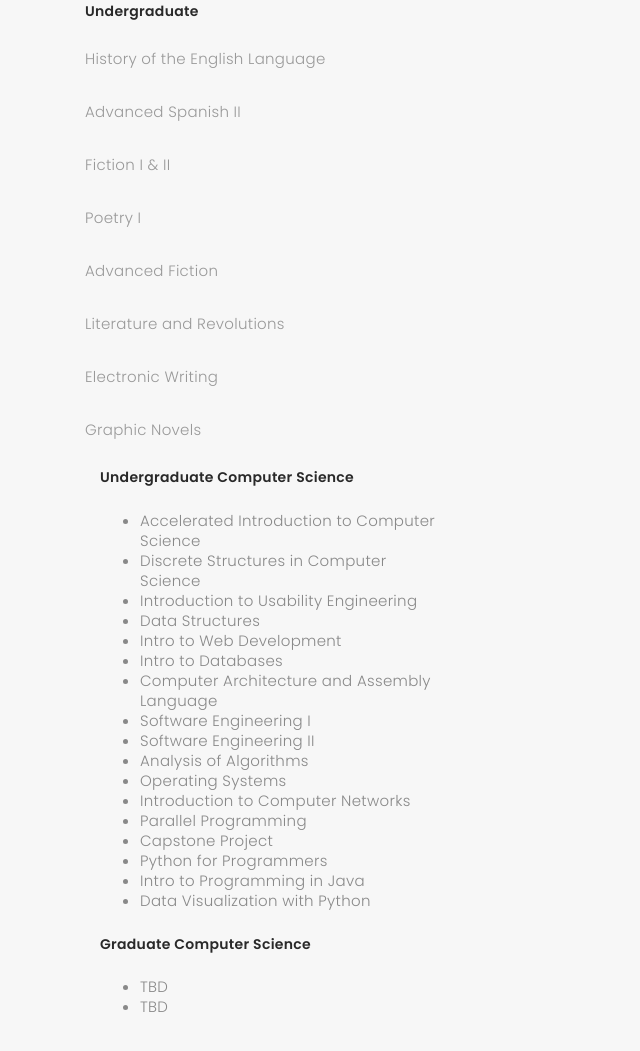
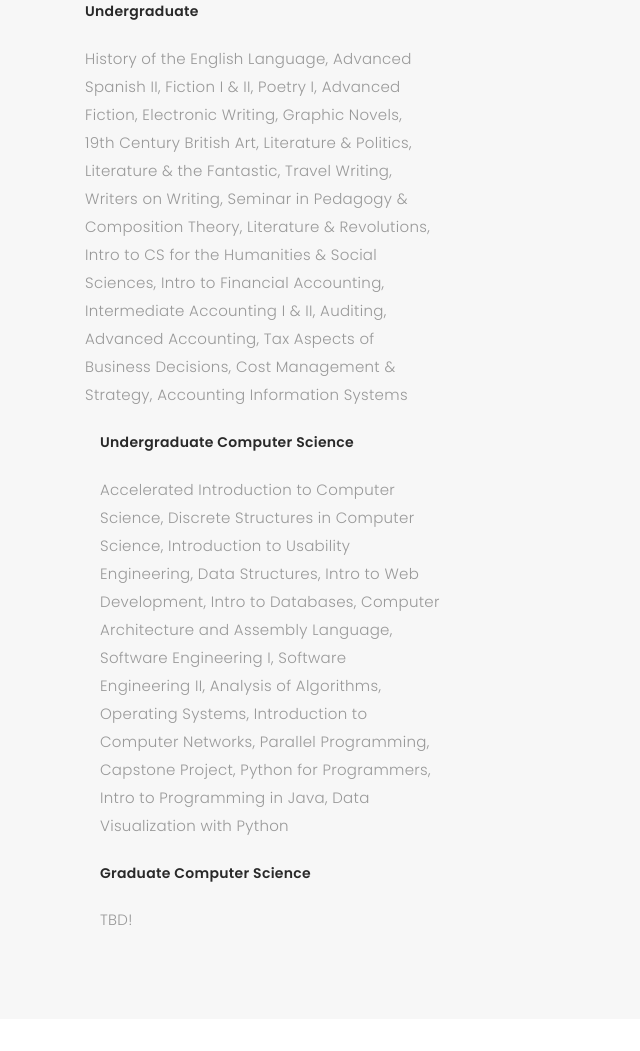
Before and after one commit to shenles/shenles.github.io, a plain HTML site: page code.html in a window 1280 px wide. Shown: the part 615-1666 px from the top of the page, without its empty margins (0-640 px from the left). After the commit the page ends 1634 px from the top, so only its background shows below. Drawn offline with Linux system fonts and the light colour scheme.

Commit message:
coursework

```diff
--- a/code.html
+++ b/code.html
@@ -125,14 +125,17 @@
                 <div class="journal-txt">
 
                   <h4>Undergraduate</h4>
-                  <p class="separator">History of the English Language</p>
-                  <p class="separator">Advanced Spanish II</p>
-                  <p class="separator">Fiction I & II</p>
-                  <p class="separator">Poetry I</p>
-                  <p class="separator">Advanced Fiction</p>
-                  <p class="separator">Literature and Revolutions</p>
-                  <p class="separator">Electronic Writing</p>
-                  <p class="separator">Graphic Novels</p>
+                  <p class="separator">
+                  History of the English Language, Advanced Spanish II,
+                  Fiction I & II, Poetry I, Advanced Fiction, Electronic Writing,
+                  Graphic Novels, 19th Century British Art, Literature & Politics,
+                  Literature & the Fantastic, Travel Writing, Writers on Writing,
+                  Seminar in Pedagogy & Composition Theory, Literature & Revolutions,
+                  Intro to CS for the Humanities & Social Sciences,
+                  Intro to Financial Accounting, Intermediate Accounting I & II,
+                  Auditing, Advanced Accounting, Tax Aspects of Business Decisions,
+                  Cost Management & Strategy, Accounting Information Systems
+                  </p>
 
                 </div>
 
@@ -144,25 +147,16 @@
 
                   <h4>Undergraduate Computer Science</h4>
                   <p class="separator">
-                    <ul>
-                      <li>Accelerated Introduction to Computer Science</li>
-                      <li>Discrete Structures in Computer Science</li>
-                      <li>Introduction to Usability Engineering</li>
-                      <li>Data Structures</li>
-                      <li>Intro to Web Development</li>
-                      <li>Intro to Databases</li>
-                      <li>Computer Architecture and Assembly Language</li>
-                      <li>Software Engineering I</li>
-                      <li>Software Engineering II</li>
-                      <li>Analysis of Algorithms</li>
-                      <li>Operating Systems</li>
-                      <li>Introduction to Computer Networks</li>
-                      <li>Parallel Programming</li>
-                      <li>Capstone Project</li>
-                      <li>Python for Programmers</li>
-                      <li>Intro to Programming in Java</li>
-                      <li>Data Visualization with Python</li>
-                    </ul>
+                  Accelerated Introduction to Computer Science,
+                  Discrete Structures in Computer Science,
+                  Introduction to Usability Engineering, Data Structures,
+                  Intro to Web Development, Intro to Databases,
+                  Computer Architecture and Assembly Language,
+                  Software Engineering I, Software Engineering II,
+                  Analysis of Algorithms, Operating Systems,
+                  Introduction to Computer Networks, Parallel Programming,
+                  Capstone Project, Python for Programmers,
+                  Intro to Programming in Java, Data Visualization with Python
                   </p>
 
                 </div>
@@ -175,10 +169,7 @@
 
                   <h4>Graduate Computer Science</h4>
                   <p class="separator">
-                    <ul>
-                      <li>TBD</li>
-                      <li>TBD</li>
-                    </ul>
+                  TBD!
                   </p>
 
                 </div>
```
